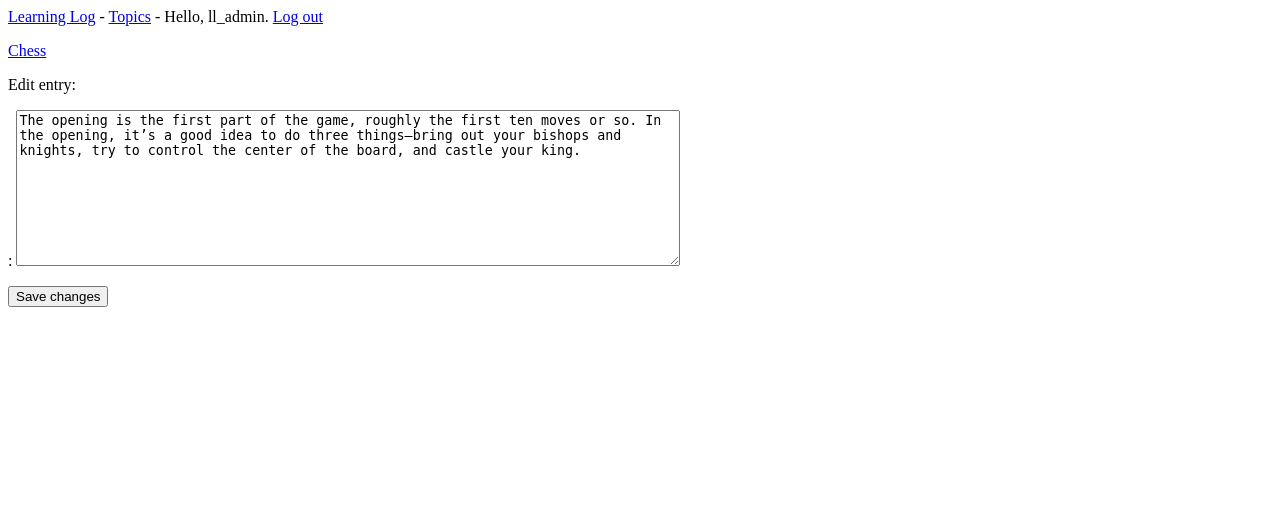
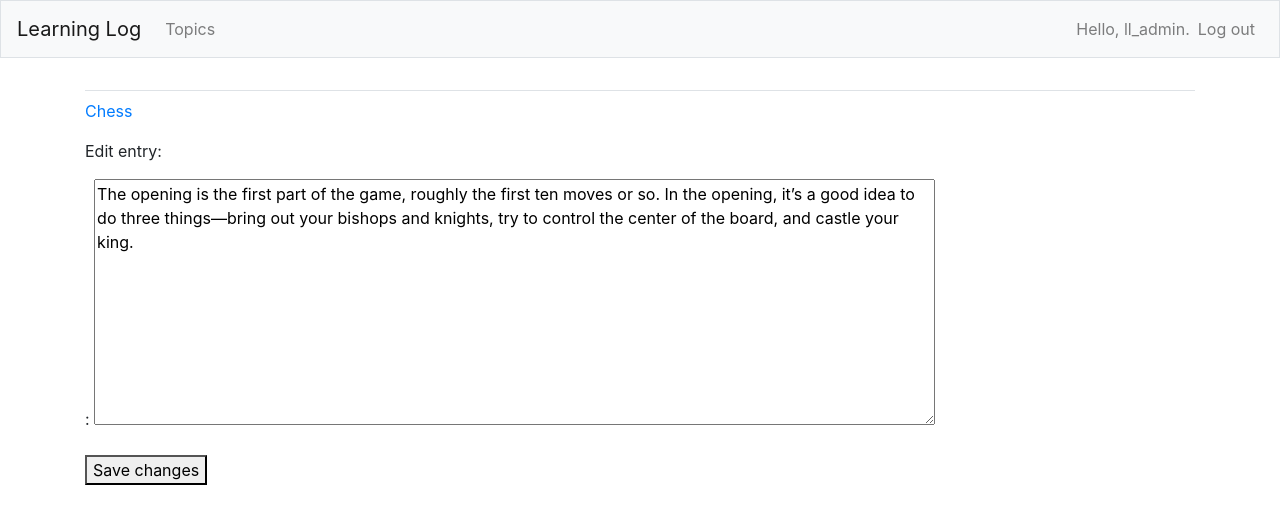
Before and after one commit to robyy/python-crash-course, a Django app: page /edit_entry/1/ in a window 1280 px wide. Shown: the top 524 px of the page. Run offline with Django 3.2, Linux system fonts and the light colour scheme; a user stored in the database is signed in; data comes from the database, SQL or seed files in the repository; some libraries are stand-ins or nearby versions.

Commit message:
boostrap

```diff
--- a/learning-log-project/config/settings.py
+++ b/learning-log-project/config/settings.py
@@ -34,6 +34,9 @@ INSTALLED_APPS = [
     # My apps
     'learning_logs',
     'users',
+
+    # Third party apps.
+    'bootstrap4',
 
     'django.contrib.admin',
     'django.contrib.auth',
--- a/learning-log-project/config/settings_dev.py
+++ b/learning-log-project/config/settings_dev.py
@@ -34,6 +34,9 @@ INSTALLED_APPS = [
     # My apps
     'learning_logs',
     'users',
+
+    # Third party apps.
+    'bootstrap4',
 
     # Default django apps.
     'django.contrib.admin',
--- a/learning-log-project/learning_logs/templates/learning_logs/base.html
+++ b/learning-log-project/learning_logs/templates/learning_logs/base.html
@@ -1,14 +1,64 @@
-<p>
-  <!-- learning_logs is the namespace and index is a uniquely named URL pattern in that namespace. -->
-  <a href="{% url 'learning_logs:index' %}">Learning Log</a> -
-  <a href="{% url 'learning_logs:topics' %}">Topics</a> -
-  {% if user.is_authenticated %}
-    Hello, {{ user.username }}.
-    <a href="{% url 'users:logout' %}">Log out</a>
-  {% else %}
-    <a href="{% url 'users:register' %}">Register</a> -
-    <a href="{% url 'users:login' %}">Log in</a>
-  {% endif %}
-</p>
+{% load bootstrap4 %}
 
-{% block content %}{% endblock content %}
+<!doctype html>
+<html lang="en">
+  <head>
+    <meta charset="utf-8">
+    <meta name="viewport" content="width=device-width, initial-scale=1,
+       shrink-to-fit=no">
+    <title>Learning Log</title>
+
+    {% bootstrap_css %}
+    {% bootstrap_javascript jquery='full' %}
+
+  </head>
+
+  <body>
+
+    <nav class="navbar navbar-expand-md navbar-light bg-light mb-4 border">
+
+      <a class="navbar-brand" href="{% url 'learning_logs:index'%}">
+        Learning Log</a>
+
+      <button class="navbar-toggler" type="button" data-toggle="collapse"
+              data-target="#navbarCollapse" aria-controls="navbarCollapse"
+              aria-expanded="false" aria-label="Toggle navigation">
+        <span class="navbar-toggler-icon"></span></button>
+      <div class="collapse navbar-collapse" id="navbarCollapse">
+        <ul class="navbar-nav mr-auto">
+          <li class="nav-item">
+            <a class="nav-link" href="{% url 'learning_logs:topics'%}">
+              Topics</a></li>
+        </ul>
+        <ul class="navbar-nav ml-auto">
+          {% if user.is_authenticated %}
+          <li class="nav-item">
+            <span class="navbar-text">Hello, {{ user.username }}.</span>
+          </li>
+          <li class="nav-item">
+            <a class="nav-link" href="{% url 'users:logout' %}">Log out</a>
+          </li>
+          {% else %}
+          <li class="nav-item">
+            <a class="nav-link" href="{% url 'users:register' %}">Register</a>
+          </li>
+          <li class="nav-item">
+            <a class="nav-link" href="{% url 'users:login' %}">Log in</a></li>
+          {% endif %}
+        </ul>
+      </div>
+
+    </nav>
+
+    <main role="main" class="container">
+      <div class="pb-2 mb-2 border-bottom">
+        {% block page_header %}{% endblock page_header %}
+      </div>
+      <div>
+        {% block content %}{% endblock content %}
+      </div>
+    </main>
+
+  </body>
+
+</html>
--- /dev/null
+++ b/learning-log-project/requirements.txt
@@ -0,0 +1,2 @@
+django
+django-bootstrap4
```
